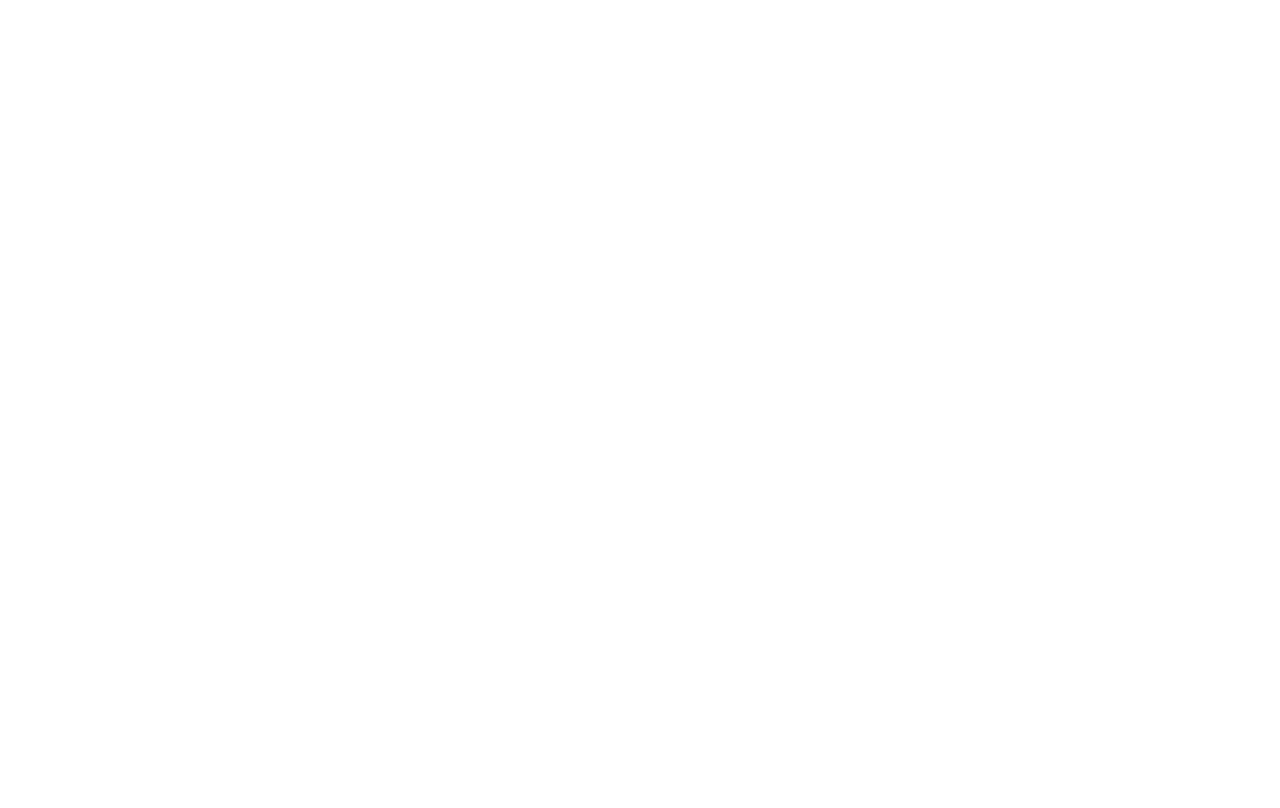
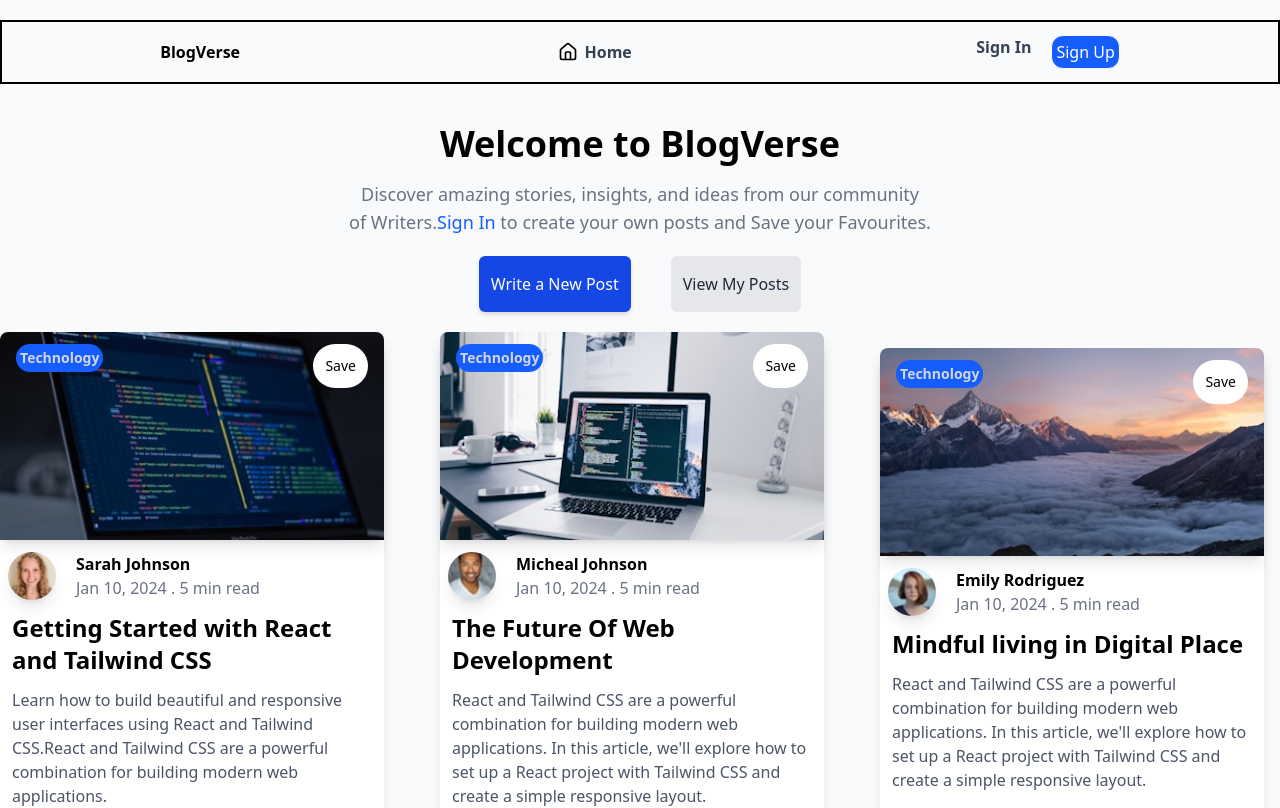
Before and after one commit to syamalasudha/MERN-Blog-Verse, a React (Vite) app in the folder frontend/: page / in a window 1280 px wide. Before the commit this address had no page. Shown: the top 808 px of the page. Built offline with nearby package versions, Linux system fonts and the light colour scheme.

Commit message:
completed

```diff
--- a/frontend/src/App.jsx
+++ b/frontend/src/App.jsx
@@ -11,7 +11,7 @@
 
         <Route path="/SignUp" element={<SignUp/>}/>
         <Route path="/SignIn" element={<SignIn/>}/>
-        <Route path="/HomePage" element={<HomePage/>}/>
+        <Route path="/" element={<HomePage/>}/>
        {/* <NavBar/>
        <SignUp/>
        <SignIn/>
--- a/frontend/src/NavBar.jsx
+++ b/frontend/src/NavBar.jsx
@@ -6,7 +6,7 @@
         <div className="flex justify-around h-16 items-center border-2 w-full  ">
             <h1 className="font-extrabold">BlogVerse</h1>
             <div className='relative items-center justify-center '>
-            <Link to="/HomePage" className=' text-gray-700 hover:bg-gray-300 px-7 py-2 rounded-lg font-semibold cursor-pointer justify-around'>Home</Link>
+            <Link to="/" className=' text-gray-700 hover:bg-gray-300 px-7 py-2 rounded-lg font-semibold cursor-pointer justify-around'>Home</Link>
              <House className='absolute left-0 top-0 px-0.5 '/>
              </div>
             <div className='flex gap-5'>
@@ -16,4 +16,4 @@
         </div>
     )
 }
-export default NavBar
+export default NavBar;
--- a/frontend/src/SignUp.jsx
+++ b/frontend/src/SignUp.jsx
@@ -150,7 +150,7 @@
                 <button type="submit" className='w-[90%] bg-purple-500  py-4 text-white rounded xl font-semibold cursor-pointer flex justify-center gap-1'><CircleUser />Create Account  </button>
                 <div className='border-[0.5px] border-gray-500 w-[90%]'></div>
                 <p>Already have an Account?<Link to="/SignIn" className='text-purple-500 cursor-pointer'> SignIn Here</Link></p>
-                <button className='text-gray-500 font-semibold hover:bg-gray-200 w-[90%] rounded-xl cursor-pointer py-4'>Back to Home</button>
+                <Link to="/" className='text-gray-500 font-semibold hover:bg-gray-200 w-[90%] rounded-xl cursor-pointer text-center  py-4'>Back to Home</Link>
             </form>
             </div>
         </div>
```
